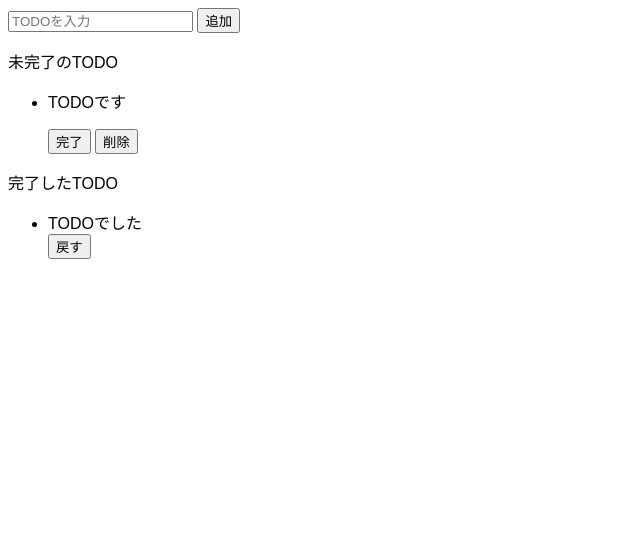
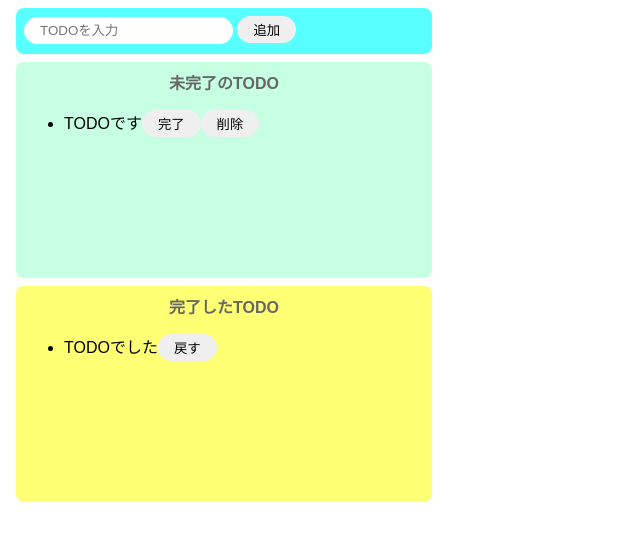
Before and after one commit to KochiTakuto/ToDoApp, a website built with Parcel: page index.html in a window 1280 px wide. Shown: the whole page, without its empty margins (0-640 px from the left). Built offline with nearby package versions, Linux system fonts and the light colour scheme.

Commit message:
CSSでスタイリング途中～12:50

```diff
--- a/index.html
+++ b/index.html
@@ -11,23 +11,21 @@
       <button>追加</button>
     </div>
 
-    <div class="imcomplete-area">
-      <p>未完了のTODO</p>
+    <div class="incomplete-area">
+      <p class="title">未完了のTODO</p>
       <ul>
-        <div>
-          <li>
-            <p>TODOです</p>
-            <button>完了</button>
-            <button>削除</button>
-          </li>
+        <div class="list-row">
+          <li>TODOです</li>
+          <button>完了</button>
+          <button>削除</button>
         </div>
       </ul>
     </div>
 
     <div class="complete-area">
-      <p>完了したTODO</p>
+      <p class="title">完了したTODO</p>
       <ul>
-        <div>
+        <div class="list-row">
           <li>TODOでした</li>
           <button>戻す</button>
         </div>
--- a/src/styles.css
+++ b/src/styles.css
@@ -1,3 +1,60 @@
 body {
   font-family: sans-serif;
 }
+
+input {
+  border-radius: 16px;
+  border: none;
+  padding: 6px 16px;
+  outline: none;
+}
+
+button {
+  border-radius: 16px;
+  border: none;
+  padding: 4px 16px;
+}
+
+button:hover {
+  background-color: #ff7fff;
+  color: #fff;
+  cursor: pointer;
+}
+
+.input-area {
+  background-color: #57ffff;
+  width: 400px;
+  height: 30px;
+  padding: 8px;
+  margin: 8px;
+  border-radius: 8px;
+}
+
+.incomplete-area {
+  background-color: #c6ffe2;
+  width: 400px;
+  min-height: 200px;
+  padding: 8px;
+  margin: 8px;
+  border-radius: 8px;
+}
+
+.complete-area {
+  background-color: #ffff73;
+  width: 400px;
+  min-height: 200px;
+  padding: 8px;
+  margin: 8px;
+  border-radius: 8px;
+}
+
+.title {
+  text-align: center;
+  margin-top: 0px;
+  font-weight: bold;
+  color: #666;
+}
+
+.list-row {
+  display: flex;
+}
```
